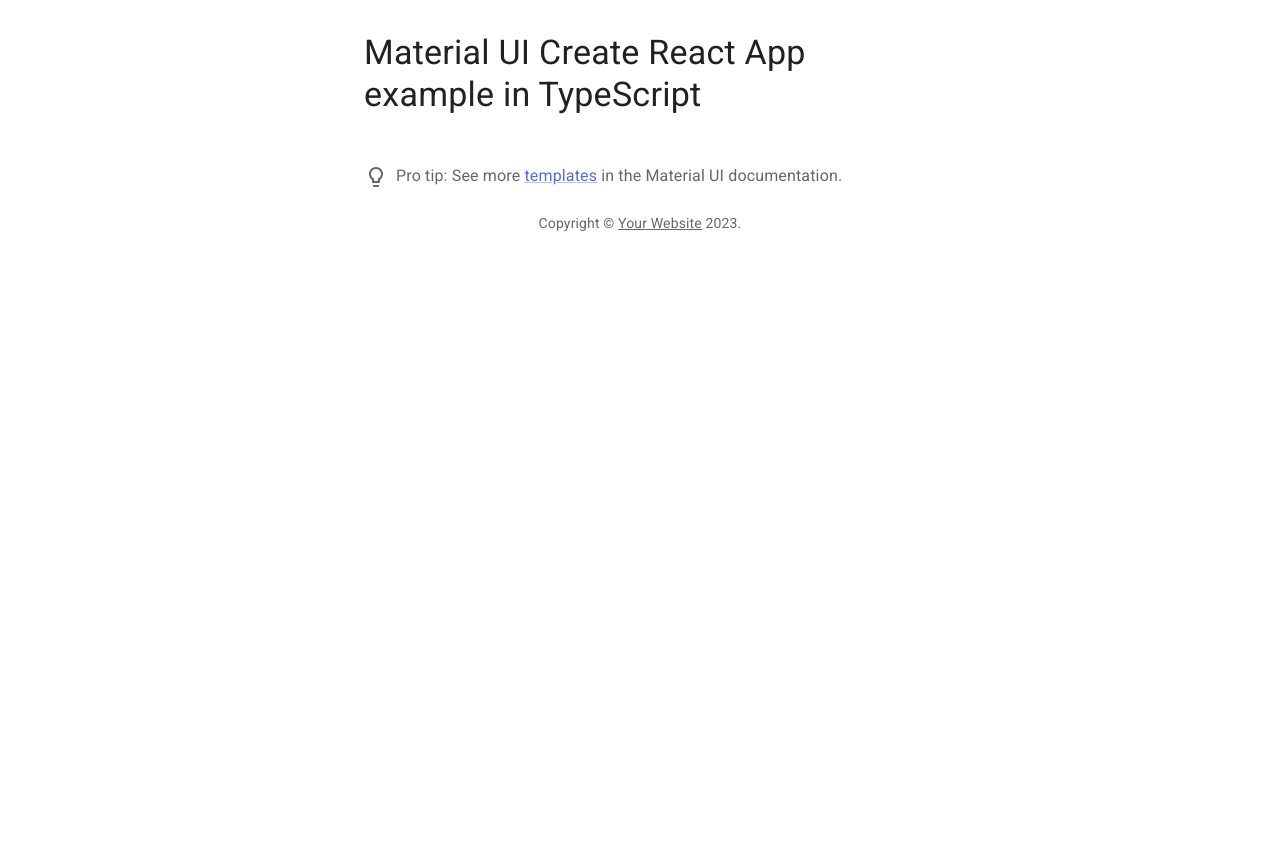
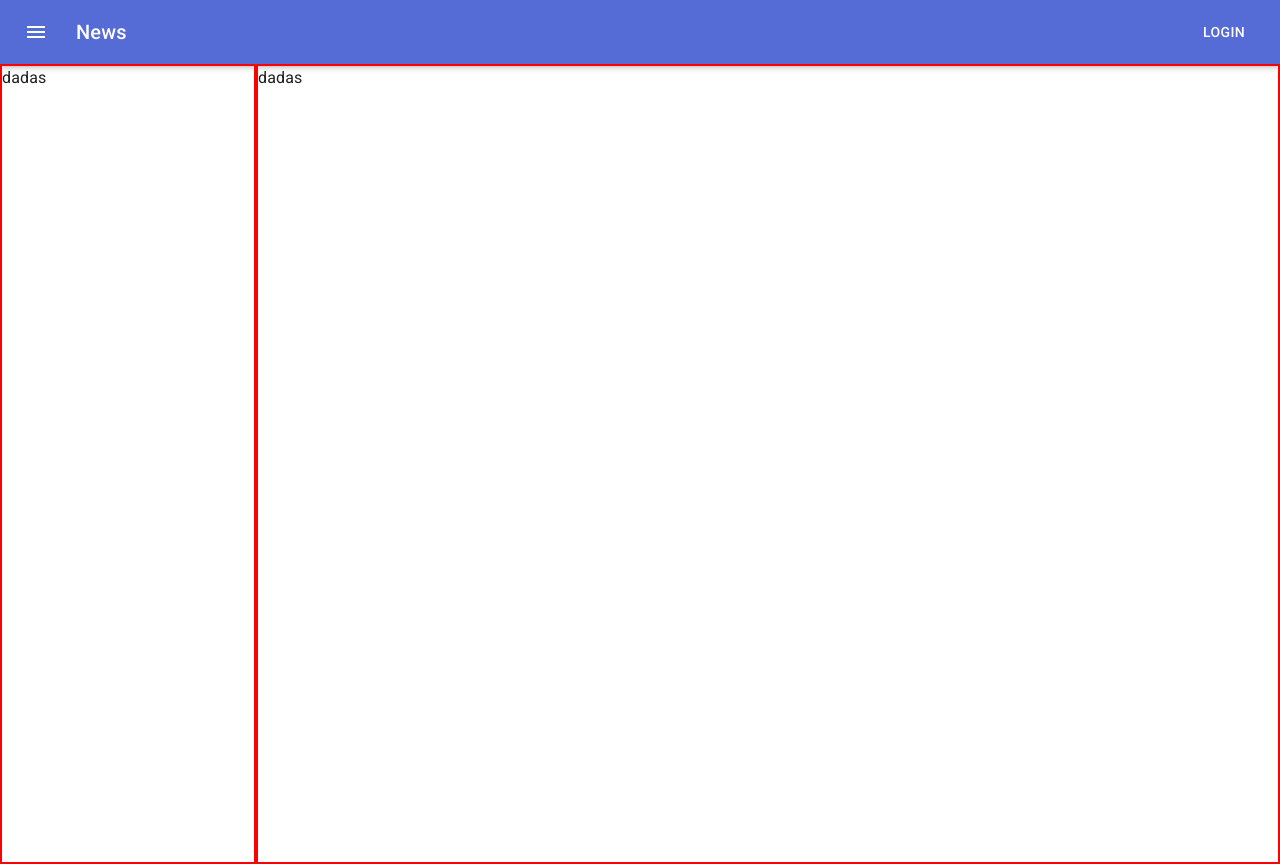
Before and after one commit to jaacquees/stam-messenger, a React (Create React App) app: page / in a window 1280 px wide. Before the commit the page ends 800 px from the top, so only its background shows below. Built offline with nearby package versions, Linux system fonts and the light colour scheme.

Commit message:
structure

```diff
--- a/package.json
+++ b/package.json
@@ -5,6 +5,7 @@
   "dependencies": {
     "@emotion/react": "latest",
     "@emotion/styled": "latest",
+    "@mui/icons-material": "^5.14.18",
     "@mui/material": "latest",
     "@types/react": "latest",
     "@types/react-dom": "latest",
--- a/src/App.tsx
+++ b/src/App.tsx
@@ -1,9 +1,8 @@
 import * as React from 'react';
-import Container from '@mui/material/Container';
-import Typography from '@mui/material/Typography';
-import Box from '@mui/material/Box';
-import Link from '@mui/material/Link';
-import ProTip from './ProTip';
+import MenuIcon from '@mui/icons-material/Menu'
+import {AppBar,Box,Toolbar,IconButton,Typography,Link,Button,Container} from '@mui/material';
+
+
 
 function Copyright() {
   return (
@@ -19,14 +18,30 @@
 
 export default function App() {
   return (
-    <Container maxWidth="sm">
-      <Box sx={{ my: 4 }}>
-        <Typography variant="h4" component="h1" gutterBottom>
-          Material UI Create React App example in TypeScript
+    <Box sx={{ flexGrow: 1 }}>
+    <AppBar position="static">
+      <Toolbar>
+        <IconButton
+          size="large"
+          edge="start"
+          color="inherit"
+          aria-label="menu"
+          sx={{ mr: 2 }}
+        >
+          <MenuIcon />
+        </IconButton>
+        <Typography variant="h6" component="div" sx={{ flexGrow: 1 }}>
+          News
         </Typography>
-        <ProTip />
-        <Copyright />
-      </Box>
-    </Container>
+        <Button color="inherit">Login</Button>
+      </Toolbar>
+    </AppBar>
+    <Box display="flex" width="100%" height="100vh">
+      <Box sx={{border:"2px red solid"}} width="20vw">dadas</Box>
+      <Box sx={{border:"2px red solid"}} flexGrow={1}>dadas</Box>
+    </Box>
+  </Box>
+
+
   );
 }
```
Also changed, not shown: src/SidePane.tsx (added, +13 -0 lines), 1 other file (tests, documents, lock files or other folders).
